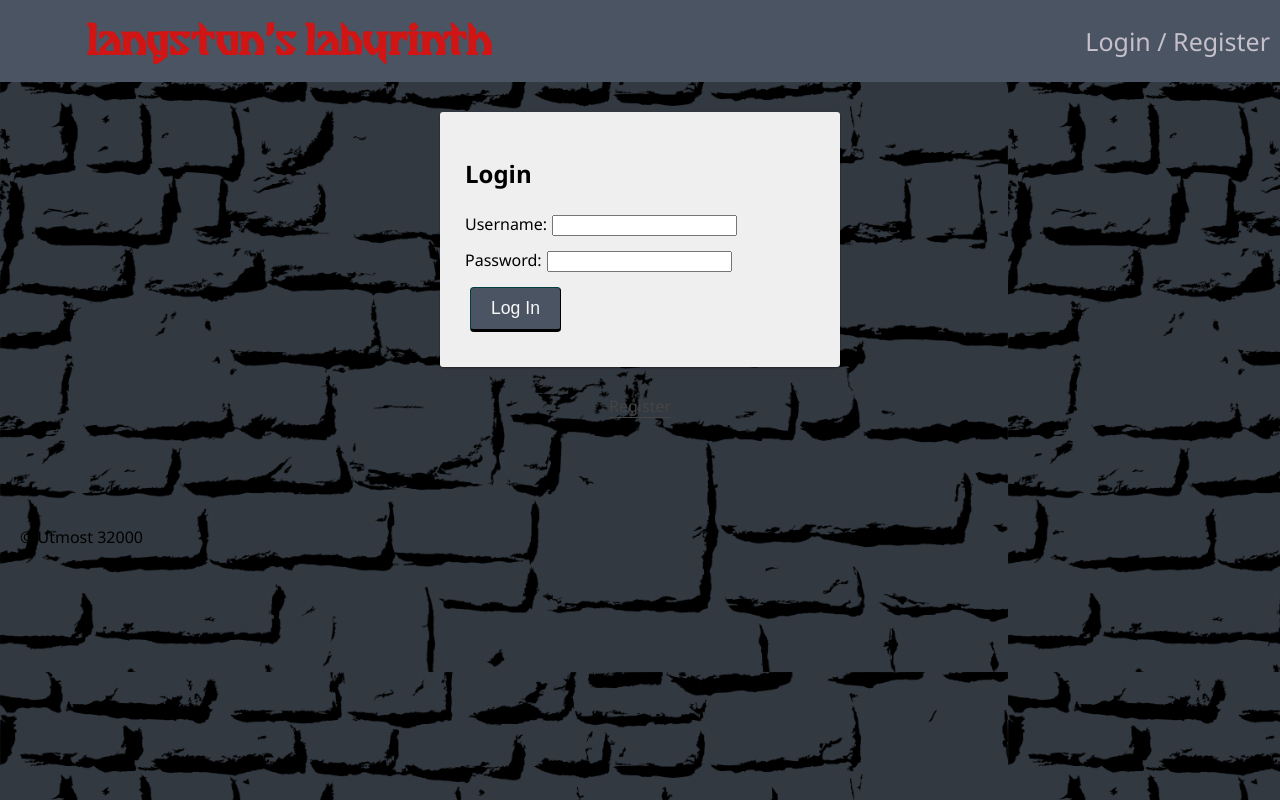
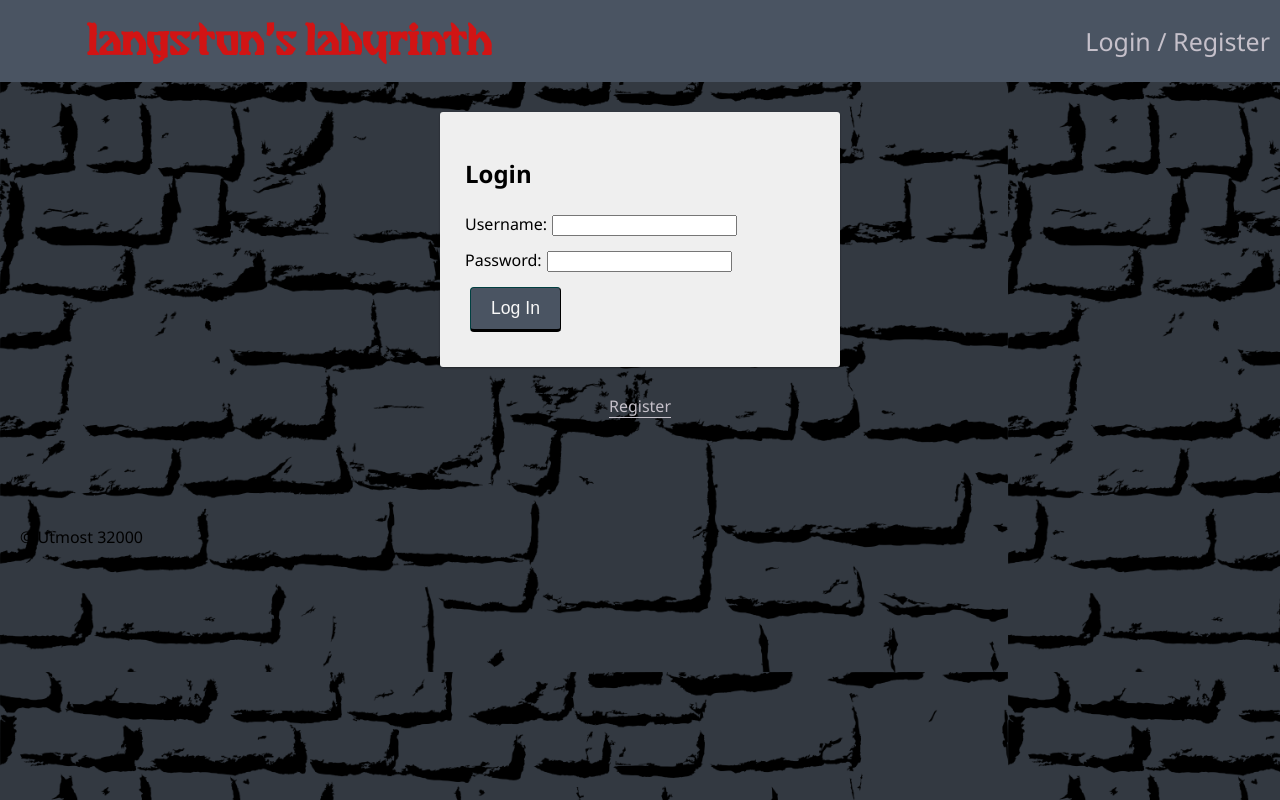
Before and after one commit to Astronatural/Langstons_Labyrinth, a React (Create React App) app: page /#/user in a window 1280 px wide. Before the commit this address led to /#/game/1. Built offline with nearby package versions, Linux system fonts and the light colour scheme; no server answers.

Commit message:
back to the dungeon

```diff
--- a/src/components/App/App.css
+++ b/src/components/App/App.css
@@ -64,11 +64,11 @@ Button
 .btn_asLink {
   padding: 0;
   border-width: 0;
-  border-bottom: 1px solid #444;
+  border-bottom: 1px solid rgb(197, 192, 201);
   border-radius: 0;
   background: none;
   font: inherit;
-  color: #444;
+  color: rgb(197, 192, 201);
 }
 
 .btn_asLink:hover {
--- a/src/components/App/App.jsx
+++ b/src/components/App/App.jsx
@@ -14,7 +14,7 @@ import Footer from '../Footer/Footer';
 import ProtectedRoute from '../ProtectedRoute/ProtectedRoute';
 
 import UserPage from '../UserPage/UserPage';
-import InfoPage from '../InfoPage/InfoPage';
+// import InfoPage from '../InfoPage/InfoPage';
 import LandingPage from '../LandingPage/LandingPage';
 import LoginPage from '../LoginPage/LoginPage';
 import RegisterPage from '../RegisterPage/RegisterPage';
@@ -52,13 +52,13 @@ function App() {
             <UserPage />
           </ProtectedRoute>
 
+           {/* // logged in shows InfoPage else shows LoginPage
           <ProtectedRoute
-            // logged in shows InfoPage else shows LoginPage
             exact
             path="/info"
           >
             <InfoPage />
-          </ProtectedRoute>
+          </ProtectedRoute>  */}
 
           <ProtectedRoute
             // logged in shows gameboard else shows LoginPage
--- a/src/components/Nav/Nav.jsx
+++ b/src/components/Nav/Nav.jsx
@@ -43,7 +43,3 @@ function Nav() {
 }
 
 export default Nav;
-
-/* scraps
-  <Link to='/search?legs=1000&type=insect'>Search for insect with 1000 legs</Link>
-*/
```
Also changed, not shown: 2 other files (tests, documents, lock files or other folders).
